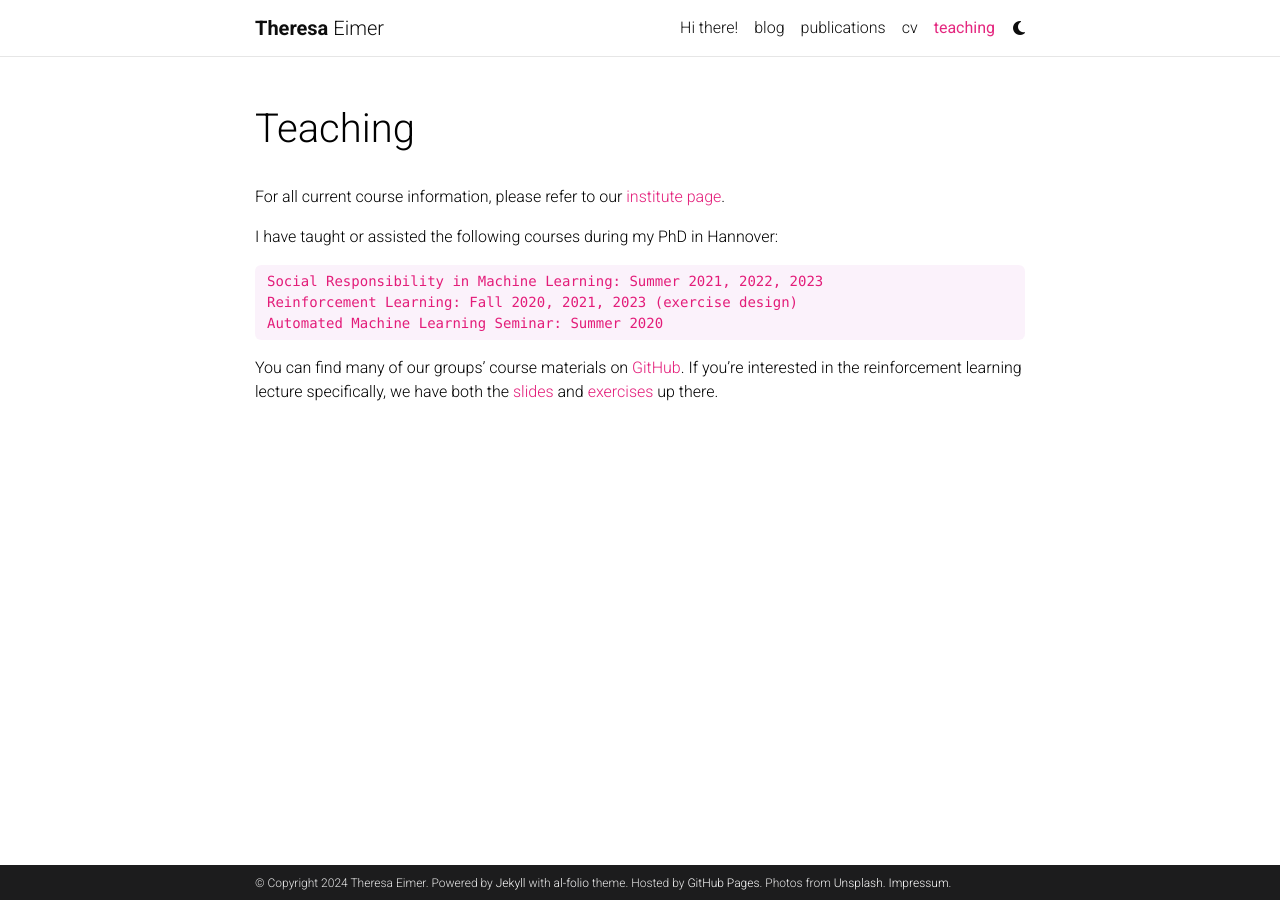
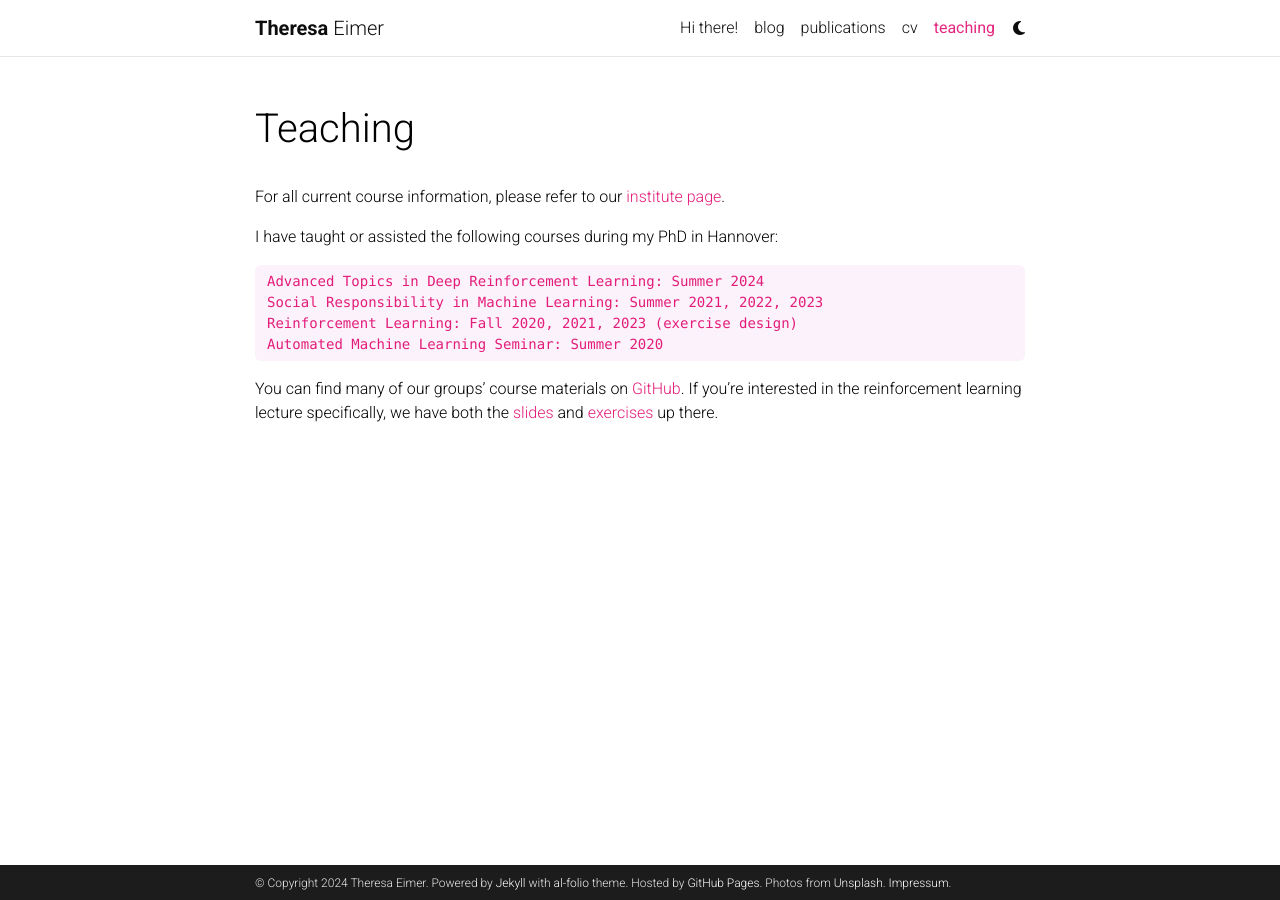
Before and after one commit to TheEimer/theeimer.github.io, a Jekyll site: the page built from _pages/teaching.md, in a window 1280 px wide. Built offline with Jekyll 4.4.1, drawn with Linux system fonts in a browser that asks for light colours; comment, search, counter and statistics services are not loaded; a style sheet for code colours, icons or effects is not loaded.

Commit message:
Teaching update

```diff
--- a/_pages/teaching.md
+++ b/_pages/teaching.md
@@ -10,6 +10,7 @@ For all current course information, please refer to our [institute page](https:/
 
 I have taught or assisted the following courses during my PhD in Hannover:
 
+    Advanced Topics in Deep Reinforcement Learning: Summer 2024
     Social Responsibility in Machine Learning: Summer 2021, 2022, 2023
     Reinforcement Learning: Fall 2020, 2021, 2023 (exercise design)
     Automated Machine Learning Seminar: Summer 2020
```
